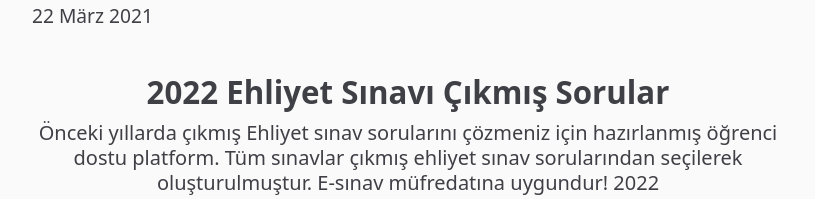
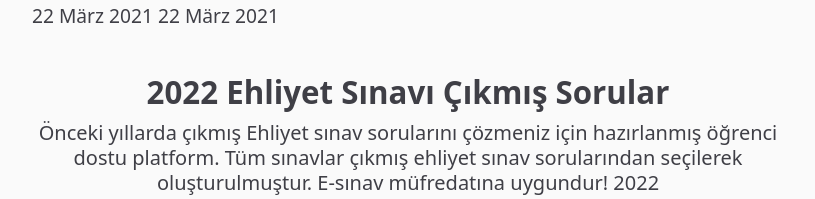
Before and after one commit to ehliyetsinav/ehliyetsinav.github.io, a Jekyll site: the page built from _posts/2021/2021-03-22-told-by-AI.md, in a window 1280 px wide. Shown: the top 199 px of the page, without its empty margins (232-1047 px from the left). Built offline with Jekyll 4.4.1, drawn with Linux system fonts in a browser that asks for light colours.

Commit message:
Update default.html

```diff
--- a/_layouts/default.html
+++ b/_layouts/default.html
@@ -24,7 +24,7 @@
 
 </head>
 <body>
-
+{% include date-ge.html date=page.date %}
 {% include header.html %}
 
 <main>{{ content }}</main>
```
